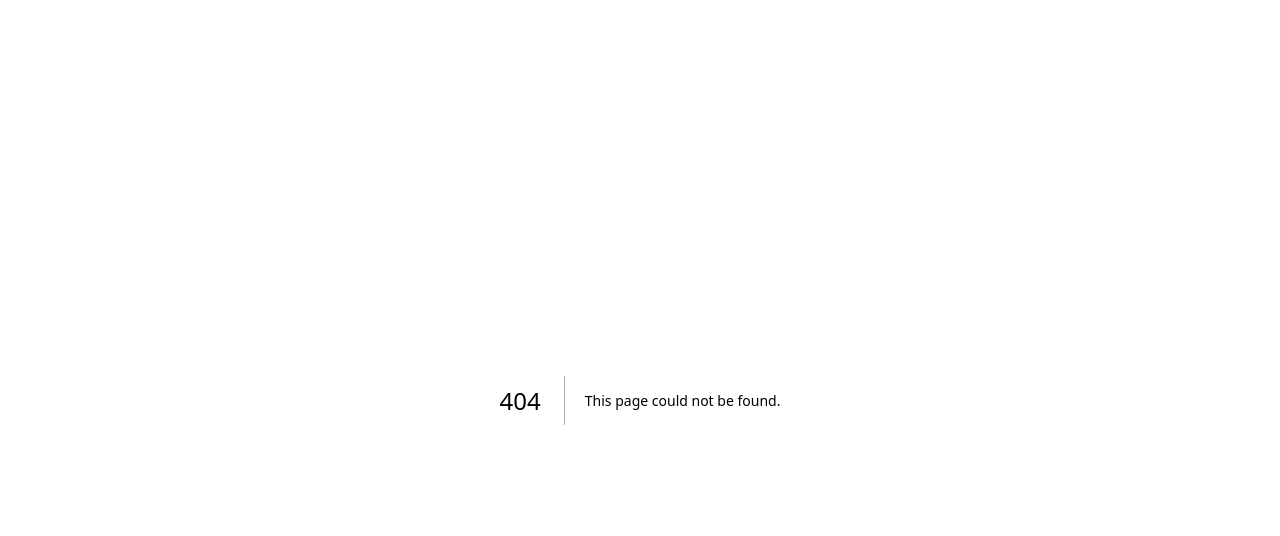
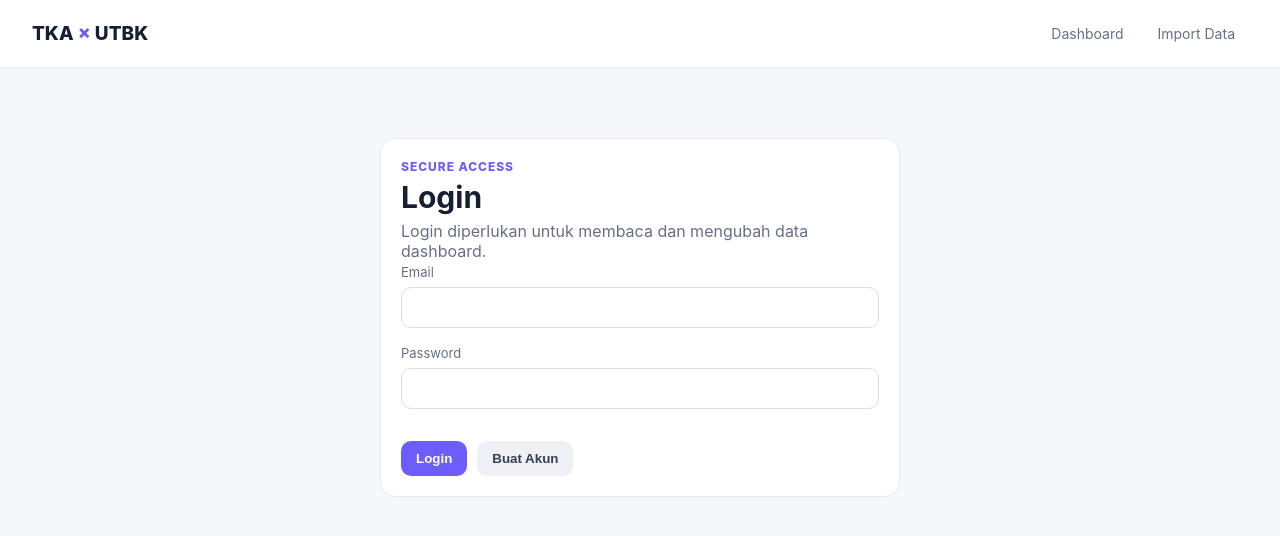
Before and after one commit to dekipermanarg-max/dashboard-tka-utbk, a Next.js app: page /login in a window 1280 px wide. Before the commit this address had no page. Shown: the top 536 px of the page. Built offline with nearby package versions, Linux system fonts and the light colour scheme; no server answers.

Commit message:
Add Supabase login page

```diff
--- /dev/null
+++ b/app/login/page.tsx
@@ -0,0 +1,16 @@
+"use client"
+import {useEffect,useState} from 'react'
+import Link from 'next/link'
+import {createClient} from '@supabase/supabase-js'
+
+const url=process.env.NEXT_PUBLIC_SUPABASE_URL
+const key=process.env.NEXT_PUBLIC_SUPABASE_PUBLISHABLE_KEY
+const supabase=url&&key?createClient(url,key):null
+
+export default function Login(){
+ const [email,setEmail]=useState('');const [password,setPassword]=useState('');const [message,setMessage]=useState('');const [busy,setBusy]=useState(false)
+ useEffect(()=>{if(supabase)supabase.auth.getUser().then(({data})=>{if(data.user)window.location.href='/'})},[])
+ async function submit(e:React.FormEvent){e.preventDefault();if(!supabase){setMessage('Environment Supabase belum dipasang.');return}setBusy(true);setMessage('');const {error}=await supabase.auth.signInWithPassword({email,password});if(error)setMessage(error.message);else window.location.href='/';setBusy(false)}
+ async function signup(){if(!supabase){setMessage('Environment Supabase belum dipasang.');return}setBusy(true);const {error}=await supabase.auth.signUp({email,password});setMessage(error?error.message:'Akun dibuat. Jika verifikasi email aktif, cek inbox lalu login.');setBusy(false)}
+ return <div className="page"><header className="topbar"><div className="brand">TKA <span>×</span> UTBK</div><nav className="nav"><Link href="/">Dashboard</Link><Link href="/import">Import Data</Link></nav></header><main className="main"><section className="panel" style={{maxWidth:520,margin:'40px auto'}}><div className="eyebrow">Secure Access</div><h1 className="title">Login</h1><p className="sub">Login diperlukan untuk membaca dan mengubah data dashboard.</p><form onSubmit={submit}><label className="label">Email</label><input value={email} onChange={e=>setEmail(e.target.value)} type="email" required style={{width:'100%',padding:12,margin:'6px 0 14px',borderRadius:10,border:'1px solid #ddd'}}/><label className="label">Password</label><input value={password} onChange={e=>setPassword(e.target.value)} type="password" required minLength={6} style={{width:'100%',padding:12,margin:'6px 0 16px',borderRadius:10,border:'1px solid #ddd'}}/><div className="actions"><button className="btn primary" disabled={busy}>{busy?'Memproses…':'Login'}</button><button type="button" className="btn secondary" onClick={signup} disabled={busy}>Buat Akun</button></div></form>{message&&<p className="sub" style={{marginTop:16}}>{message}</p>}</section></main></div>
+}
```
